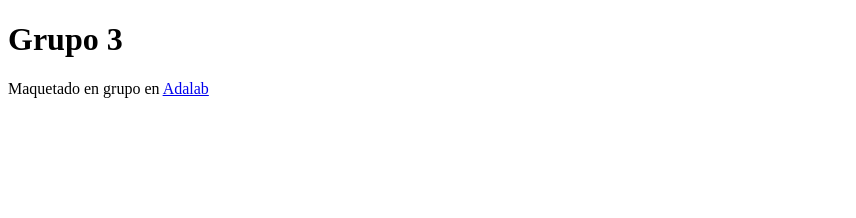
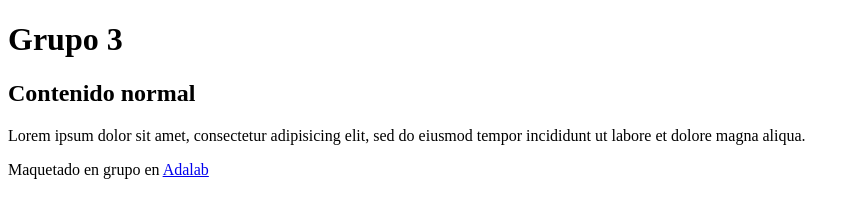
Before and after one commit to aidanarr/pair-control-de-versiones, a plain HTML site: page index.html in a window 1280 px wide. Shown: the whole page, without its empty margins (0-856 px from the left). Drawn offline with Linux system fonts and the light colour scheme.

Commit message:
rama frase-titulo

```diff
--- a/index.html
+++ b/index.html
@@ -10,7 +10,13 @@
     </header>
     <main>
       <section class="motivacion"></section>
-      <section class="contenido"></section>
+      <section class="contenido">
+        <h2>Contenido normal</h2>
+        <p>
+          Lorem ipsum dolor sit amet, consectetur adipisicing elit, sed do eiusmod
+          tempor incididunt ut labore et dolore magna aliqua.
+        </p>
+      </section>
     </main>
     <footer>
       <p>Maquetado en grupo en <a href="http://adalab.es">Adalab</a></p>
```
